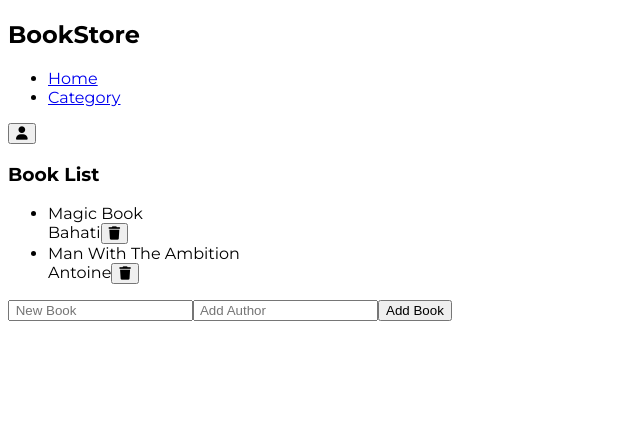
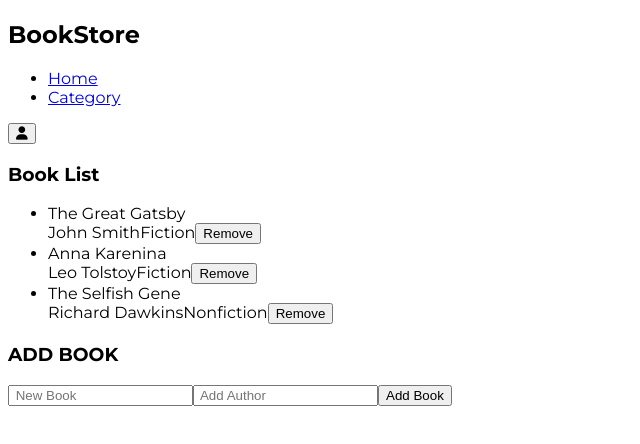
Before and after one commit to zbahati/BookStore-React, a React (Create React App) app: page / in a window 1280 px wide. Shown: the top 444 px of the page, without its empty margins (0-640 px from the left). Built offline with nearby package versions, Linux system fonts and the light colour scheme.

Commit message:
Ft/Add-redux-in-React
- Add Update Category.js file inside Routes
- Add Books array of data
- Add Remove functionality using dispatch
- Add NewBook functionality that add newbook from form
- Add reducers logic for AddBook
- Add reducers logic for Remove book to the list

[# Finishes ..]

```diff
--- a/package.json
+++ b/package.json
@@ -7,6 +7,7 @@
     "@testing-library/jest-dom": "^5.16.5",
     "@testing-library/react": "^13.4.0",
     "@testing-library/user-event": "^13.5.0",
+    "prop-types": "^15.8.1",
     "react": "^18.2.0",
     "react-dom": "^18.2.0",
     "react-redux": "^8.1.0",
--- a/src/Routes/Category.js
+++ b/src/Routes/Category.js
@@ -1,7 +1,11 @@
-const Category = () => (
-  <div>
-    <p>Category Page</p>
-  </div>
-);
+import { useSelector } from 'react-redux';
 
+const Category = () => {
+  const { status } = useSelector((state) => state.category);
+  return (
+    <div>
+      <p>{status}</p>
+    </div>
+  );
+};
 export default Category;
--- a/src/components/BookList.js
+++ b/src/components/BookList.js
@@ -1,23 +1,15 @@
-import { useState } from 'react';
+import { useDispatch, useSelector } from 'react-redux';
+import { RemoveBook } from '../redux/book/BookSlice';
 
 const BookList = () => {
-  const [Book] = useState([
-    {
-      id: 1,
-      title: 'Magic Book',
-      author: 'Bahati',
-    },
-    {
-      id: 2,
-      title: 'Man With The Ambition',
-      author: 'Antoine',
-    },
-  ]);
+  const { books } = useSelector((state) => state.book);
+  const dispatch = useDispatch();
+
   return (
     <div className="list">
       <h3>Book List</h3>
       <ul>
-        {Book.map((book) => (
+        {books.map((book) => (
           <li key={book.id}>
             <span>
               {book.title}
@@ -25,9 +17,9 @@ const BookList = () => {
             </span>
             <br />
             <span>{book.author}</span>
-            <button type="button" className="delete-button" title="delete">
-              <span className="delete-hide">delete</span>
-              <i className="fa-solid fa-trash" />
+            <span>{book.category}</span>
+            <button type="button" className="delete-button" title="delete" onClick={() => dispatch(RemoveBook(book.id))}>
+              <span>Remove</span>
             </button>
           </li>
         ))}
--- a/src/components/FormInput.js
+++ b/src/components/FormInput.js
@@ -1,11 +1,45 @@
-const NewBook = () => (
-  <div className="newbook">
-    <form>
-      <input type="text" placeholder=" New Book" />
-      <input type="text" placeholder=" Add Author" />
-      <button type="button">Add Book</button>
-    </form>
-  </div>
-);
+import { useState } from 'react';
+import { useDispatch } from 'react-redux';
+import { AddBook } from '../redux/book/BookSlice';
+
+const NewBook = () => {
+  const dispatch = useDispatch();
+  const [title, setTitle] = useState('');
+  const [author, setAuthor] = useState('');
+  const submitHandler = (event) => {
+    event.preventDefault();
+    const newBook = {
+      id: Date.now().toString(),
+      title,
+      author,
+      category: '',
+    };
+
+    dispatch(AddBook(newBook));
+  };
+
+  return (
+    <div className="newbook">
+      <h3>ADD BOOK</h3>
+      <form onSubmit={submitHandler}>
+        <input
+          type="text"
+          value={title}
+          onChange={(e) => setTitle(e.target.value)}
+          placeholder=" New Book"
+          required
+        />
+        <input
+          type="text"
+          value={author}
+          onChange={(e) => setAuthor(e.target.value)}
+          placeholder=" Add Author"
+          required
+        />
+        <button type="submit">Add Book</button>
+      </form>
+    </div>
+  );
+};
 
 export default NewBook;
--- /dev/null
+++ b/src/components/bookItems.js
@@ -0,0 +1,22 @@
+const books = [
+  {
+    id: 'item1',
+    title: 'The Great Gatsby',
+    author: 'John Smith',
+    category: 'Fiction',
+  },
+  {
+    id: 'item2',
+    title: 'Anna Karenina',
+    author: 'Leo Tolstoy',
+    category: 'Fiction',
+  },
+  {
+    id: 'item3',
+    title: 'The Selfish Gene',
+    author: 'Richard Dawkins',
+    category: 'Nonfiction',
+  },
+];
+
+export default books;
--- a/src/redux/book/BookSlice.js
+++ b/src/redux/book/BookSlice.js
@@ -1,15 +1,21 @@
 import { createSlice } from '@reduxjs/toolkit';
+import books from '../../components/bookItems';
 
 const initialState = {
-  books: [],
+  books,
 };
 const bookSlice = createSlice({
   name: 'book',
   initialState,
   reducers: {
-    AddBook: () => {},
+    AddBook: (state, action) => {
+      state.books.push(action.payload);
+    },
 
-    RemoveBook: () => {},
+    RemoveBook: (state, action) => {
+      const bookId = action.payload;
+      state.books = state.books.filter((item) => item.id !== bookId);
+    },
   },
 
 });
```
Also changed, not shown: 1 other file (tests, documents, lock files or other folders).
